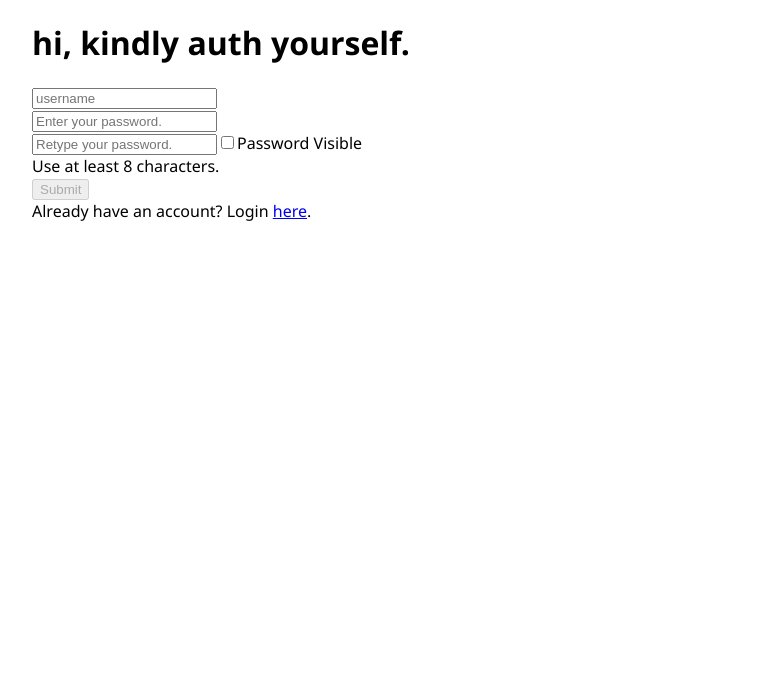
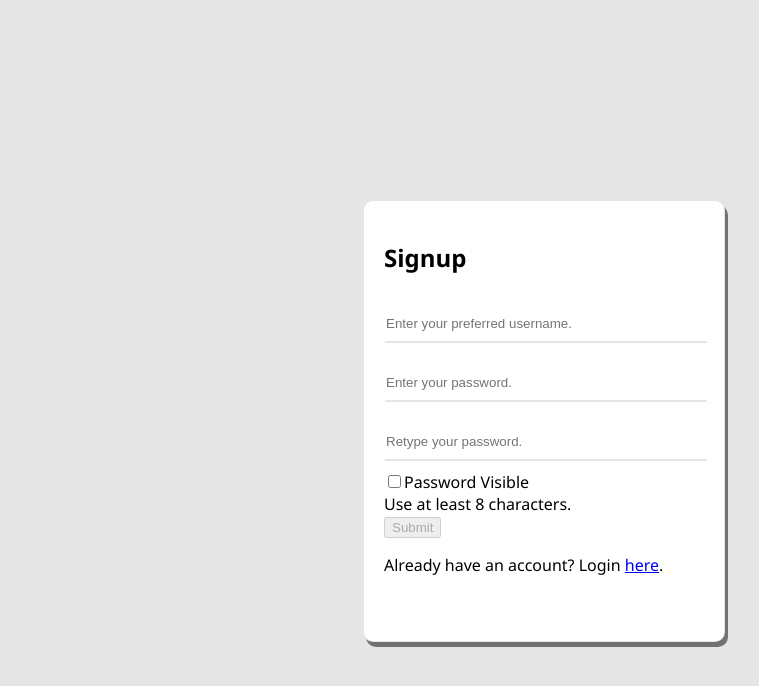
Before and after one commit to rhyuen/loginpage, a React app: page /#/signup in a window 1280 px wide. Shown: the top 686 px of the page, without its empty margins (96-855 px from the left). Built offline with nearby package versions, Linux system fonts and the light colour scheme.

Commit message:
Added Card Component and FormTextInput Component for styled-component reuse.

```diff
--- a/public/now.json
+++ b/public/now.json
@@ -1,4 +1,5 @@
 {
+    "version": "1",
     "name": "royulogin",
     "alias": ["royuloginstatic"],
     "type": "static",
--- a/src/App.jsx
+++ b/src/App.jsx
@@ -1,20 +1,27 @@
 import React, { Component } from "react";
 import { HashRouter as Router, Route, Link } from "react-router-dom";
+import { ThemeProvider } from "styled-components";
 import Form from "./Form.jsx";
 import Login from "./Login.jsx";
 import Signup from "./Signup.jsx";
 import Forgot from "./Forgot.jsx";
 
+const theme = {
+  primaryColour: "#4842b7",
+  inactiveColour: "rgba(0,0,0,0.1)",
+  backgroundColour: "#F9F9F9"
+};
 const App = () => {
   return (
     <div className="root">
       <Router>
-        <div>
-          <h1>hi, kindly auth yourself.</h1>
-          <Route exact path="/" component={Login} />
-          <Route exact path="/signup" component={Signup} />
-          <Route exact path="/forgot" component={Forgot} />
-        </div>
+        <ThemeProvider theme={theme}>
+          <div>
+            <Route exact path="/" component={Login} />
+            <Route exact path="/signup" component={Signup} />
+            <Route exact path="/forgot" component={Forgot} />
+          </div>
+        </ThemeProvider>
       </Router>
     </div>
   );
--- /dev/null
+++ b/src/Card.jsx
@@ -0,0 +1,18 @@
+import React from "react";
+import styled from "styled-components";
+
+const Card = styled.section`
+  background: white;
+  border: 1px solid rgba(0, 0, 0, 0.1);
+  padding: 20px;
+  border-radius: 10px;
+  width: 320px;
+  height: 400px;
+  box-shadow: 3px 5px rgba(0, 0, 0, 0.5);
+`;
+
+const ExportedCard = props => {
+  return <Card>{props.children}</Card>;
+};
+
+export default ExportedCard;
--- a/src/Forgot.jsx
+++ b/src/Forgot.jsx
@@ -1,7 +1,9 @@
 import React, { Component } from "react";
 import styled from "styled-components";
+import Card from "./Card.jsx";
 import validator from "validator";
-import { Link } from "react-router-dom";
+import TextInput from "./FormTextInput.jsx";
+import { Link, Redirect } from "react-router-dom";
 import axios from "axios";
 import Modal from "./Modal.jsx";
 
@@ -25,7 +27,7 @@ class Forgot extends Component {
   handleSubmit = e => {
     e.preventDefault();
     if (!validator.isEmail(this.state.email)) {
-      this.setState({ isInvalidEmail: true });
+      return this.setState({ isInvalidEmail: true });
     }
     this.setState(prevState => {
       return {
@@ -47,18 +49,20 @@ class Forgot extends Component {
 
   render() {
     return (
-      <div>
+      <Card>
         {this.state.isEmailConfirmationVisible ? (
           <Modal>
             <h1>An email with directions on what to do will arrive shortly.</h1>
             <button onClick={this.handleModalClose}>Close</button>
+            <Link to="/">Go back to login</Link>
           </Modal>
         ) : null}
         {this.state.isInvalidEmail ? <h1>invalid email</h1> : null}
+        <h1>Account Recovery</h1>
         <form onSubmit={this.handleSubmit}>
-          <input
+          <TextInput
             type="text"
-            placeholder="email address"
+            placeholder="Enter your email address."
             onChange={this.handleChange}
             value={this.state.email}
             name="email"
@@ -67,13 +71,9 @@ class Forgot extends Component {
           <input type="submit" value="Submit" />
         </form>
         <div>
-          I had an <Link to="/">epiphany</Link>.
+          I had an <Link to="/">epiphany</Link> (I remembered my credentials).
         </div>
-        <div>
-          TODO: Add email validation. TODO: You should ad a confirmation box
-          here and redirect to the login page.
-        </div>
-      </div>
+      </Card>
     );
   }
 }
--- a/src/Form.jsx
+++ b/src/Form.jsx
@@ -1,6 +1,7 @@
 import React, { Component } from "react";
 import { Link } from "react-router-dom";
 import styled from "styled-components";
+import TextInput from "./FormTextInput.jsx";
 
 export default ({
   onFormSubmit,
@@ -11,7 +12,7 @@ export default ({
   return (
     <form onSubmit={onFormSubmit}>
       <div>
-        <input
+        <TextInput
           type="text"
           placeholder="Username"
           name="username"
@@ -20,7 +21,7 @@ export default ({
         />
       </div>
       <div>
-        <input
+        <TextInput
           type="text"
           placeholder="Password"
           name="password"
--- /dev/null
+++ b/src/FormTextInput.jsx
@@ -0,0 +1,21 @@
+import React from "react";
+import styled from "styled-components";
+
+const TextInput = styled.input`
+  border: 2px solid white;
+  border-bottom: 2px solid rgba(0, 0, 0, 0.1);
+  padding: 10px 0;
+  margin: 10px 0;
+  width: 100%;
+
+  &:focus {
+    border-bottom: 2px solid ${props => props.theme.primaryColour};
+    outline: none;
+  }
+`;
+
+const ExportedTextInput = props => {
+  return <TextInput {...props} />;
+};
+
+export default ExportedTextInput;
--- a/src/Login.jsx
+++ b/src/Login.jsx
@@ -1,5 +1,6 @@
 import React, { Component } from "react";
 import styled from "styled-components";
+import Card from "./Card.jsx";
 import axios from "axios";
 import { Link } from "react-router-dom";
 import Form from "./Form.jsx";
@@ -79,17 +80,18 @@ class Login extends Component {
 
   render() {
     return (
-      <section>
+      <Card>
+        <h1>Login</h1>
         <Form
           onInputChange={this.handleInputChange}
           usernameValue={this.state.username}
           passwordValue={this.state.password}
           onFormSubmit={this.handleFormSubmit}
         />
-        <div>
+        <p>
           Forgot your password? Click <Link to="/forgot">Here</Link>
-        </div>
-      </section>
+        </p>
+      </Card>
     );
   }
 }
--- a/src/Modal.jsx
+++ b/src/Modal.jsx
@@ -1,5 +1,6 @@
 import React, { Component } from "react";
 import styled from "styled-components";
+import Card from "./Card.jsx";
 import { createPortal } from "react-dom";
 
 const modalRoot = document.getElementById("modal");
@@ -20,7 +21,9 @@ class Modal extends Component {
 
   render() {
     return createPortal(
-      <ModalStyle>{this.props.children}</ModalStyle>,
+      <ModalStyle>
+        <Card>{this.props.children}</Card>
+      </ModalStyle>,
       this.el
     );
   }
@@ -30,11 +33,12 @@ export default Modal;
 
 const ModalStyle = styled.section`
   position: fixed;
+  z-index: 2;
   top: 0;
   right: 0;
   width: 100vw;
   height: 100vh;
-  background: rgba(0, 0, 0, 0.3);
+  background: rgba(0, 0, 0, 0.5);
   display: flex;
   justify-content: center;
   align-items: center;
--- a/src/Signup.jsx
+++ b/src/Signup.jsx
@@ -1,6 +1,7 @@
 import React, { Component } from "react";
 import styled from "styled-components";
-import Confirmation from "./SignupConfirmation.jsx";
+import Card from "./Card.jsx";
+import TextInput from "./FormTextInput.jsx";
 import Modal from "./Modal.jsx";
 import { Link } from "react-router-dom";
 import axios from "axios";
@@ -119,7 +120,7 @@ class Signup extends Component {
     const isSubmitValid = this.isFormSubmitValid();
 
     return (
-      <div>
+      <Card>
         {this.state.isUsernameDoubleVisible ? (
           <Modal>
             <h1>That Username is already taken.</h1>
@@ -128,21 +129,25 @@ class Signup extends Component {
         ) : null}
         {this.state.isConfirmationVisible ? (
           <Modal>
-            <h1>Your account has been created. Click here to login.</h1>
+            <h1>Your account has been created.</h1>
             <button onClick={this.handleModalClose}>Close</button>
+            <h2>
+              Click <Link to="/">here</Link> to login.
+            </h2>
           </Modal>
         ) : null}
         <div>
+          <h1>Signup</h1>
           <form onSubmit={this.handleSubmit}>
-            <input
+            <TextInput
               type="text"
-              placeholder="username"
+              placeholder="Enter your preferred username."
               name="username"
               onChange={this.handleInputChange}
               value={this.state.username}
             />
             <br />
-            <input
+            <TextInput
               type={isPasswordVisible}
               placeholder="Enter your password."
               name="password"
@@ -150,7 +155,7 @@ class Signup extends Component {
               value={this.state.password}
             />
             <br />
-            <input
+            <TextInput
               type={isPasswordVisible}
               placeholder="Retype your password."
               name="passwordConfirmation"
@@ -177,11 +182,11 @@ class Signup extends Component {
               Submit
             </button>
           </form>
-          <div>
+          <p>
             Already have an account? Login <Link to="/">here</Link>.
-          </div>
+          </p>
         </div>
-      </div>
+      </Card>
     );
   }
 }
--- a/src/SignupConfirmation.jsx
+++ /dev/null
@@ -1,18 +0,0 @@
-import React from "react";
-import styled from "styled-components";
-
-const Viewer = styled.section`
-  position: fixed;
-  top: 0;
-  left: 0;
-  display: none;
-  width: 100vw;
-  height: 100vh;
-  background: rgba(0, 0, 0, 0.4);
-`;
-
-const SignupConfirmation = () => {
-  return <Viewer>SignupConfirmation</Viewer>;
-};
-
-export default SignupConfirmation;
--- a/src/templates/index.html
+++ b/src/templates/index.html
@@ -13,44 +13,39 @@
             margin: 0;
             display: flex;
             justify-content: center;
+            background: rgba(0, 0, 0, 0.1);
             font-family: "Segoe UI";
         }
 
         #app {
             height: 100vh;
+            display: flex;
         }
 
         .root {
-            width: 100%;
             display: flex;
+            position: relative;
+            top: 25%;
             flex-direction: column;
+            align-items: center;
         }
 
 
         @media screen and (max-width: 320px) {
             #app {
-                max-width: 320px;
                 width: 100%;
             }
         }
 
         @media screen and (max-width: 768px) {
             #app {
-                max-width: 768px;
                 width: 100%;
             }
         }
 
         @media screen and (max-width: 1024px) {
             #app {
-                max-width: 1024px;
                 width: 100%;
-            }
-        }
-
-        @media screen and (min-width: 1024px) {
-            #app {
-                width: 1024px;
             }
         }
     </style>
```
